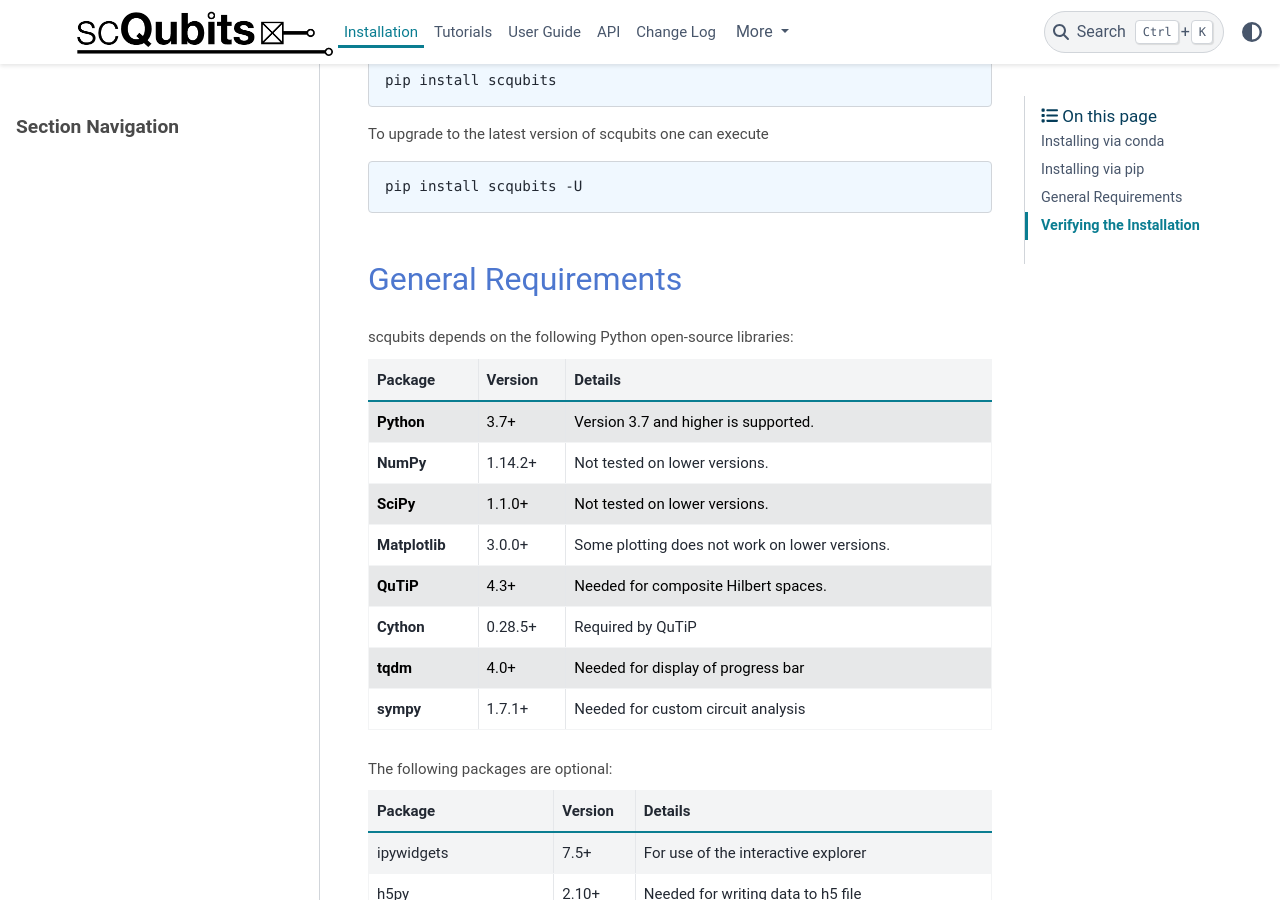
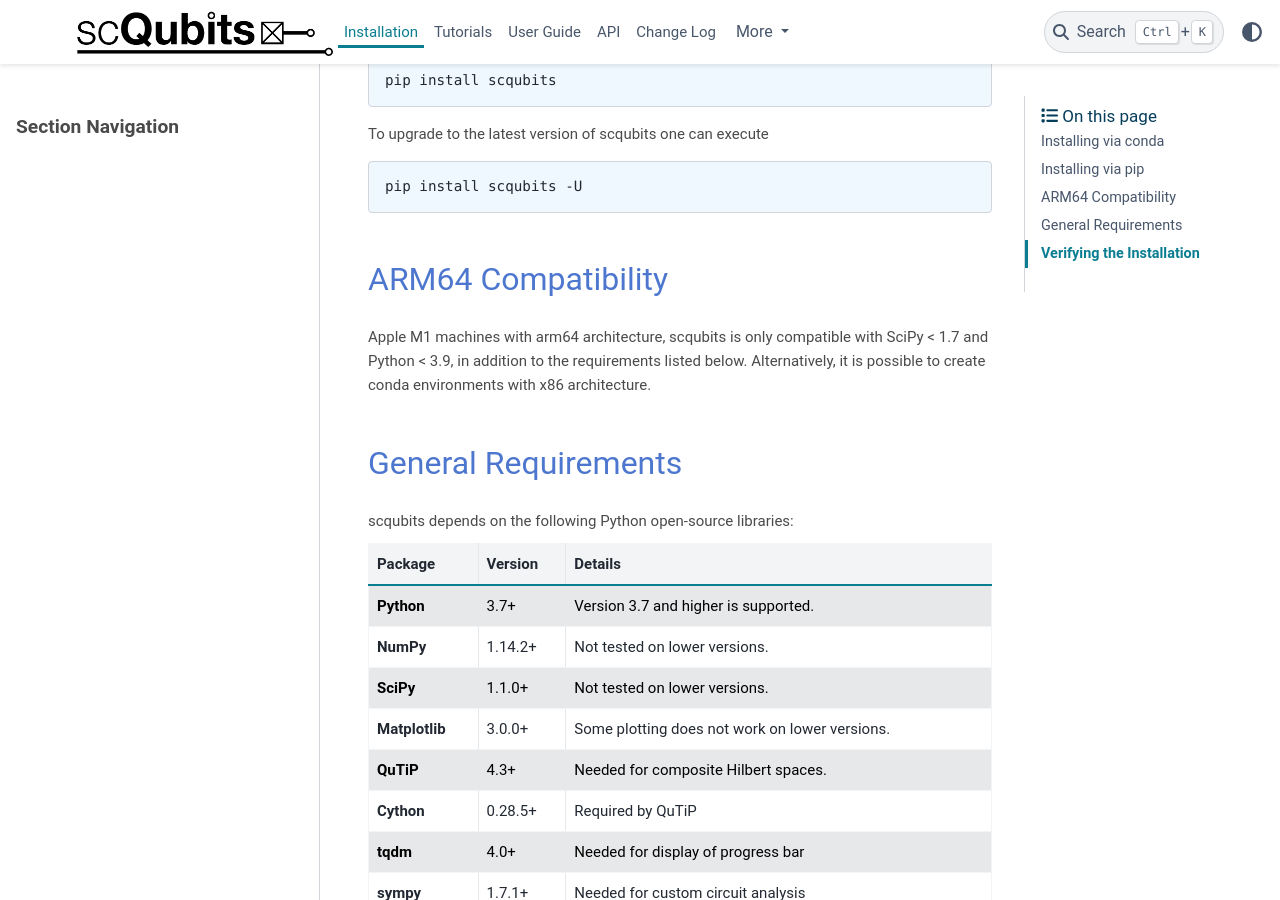
Before and after one commit to scqubits/scqubits-doc, a Sphinx documentation site: the page built from docs/source/installation.rst, in a window 1280 px wide and 900 px high, scrolled down 720 px. Built offline with Sphinx 7.4.7 and the PyData theme 0.15.4, drawn with Linux system fonts in a browser that asks for light colours; pages that are not in the unit, such as notebooks, are missing from menus.

Commit message:
add arm64 warning

```diff
--- a/docs/source/installation.rst
+++ b/docs/source/installation.rst
@@ -44,6 +44,14 @@ To upgrade to the latest version of scqubits one can execute
    pip install scqubits -U
 
 .. _install-requires:
+
+
+ARM64 Compatibility
+===================
+
+Apple M1 machines with arm64 architecture, scqubits is only compatible with SciPy < 1.7 and Python < 3.9, in addition to
+the requirements listed below. Alternatively, it is possible to create conda environments with x86 architecture.
+
 
 General Requirements
 =====================
```
